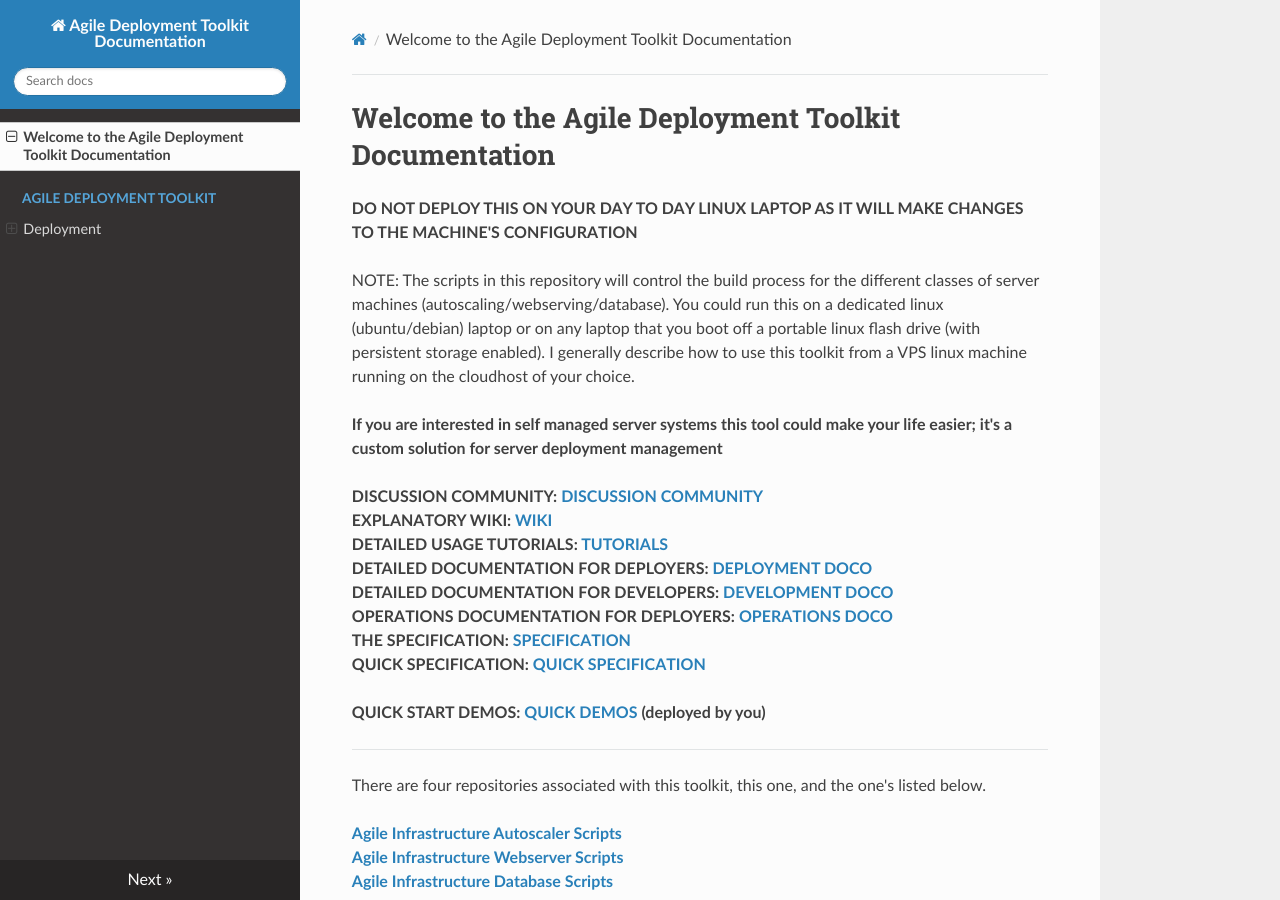
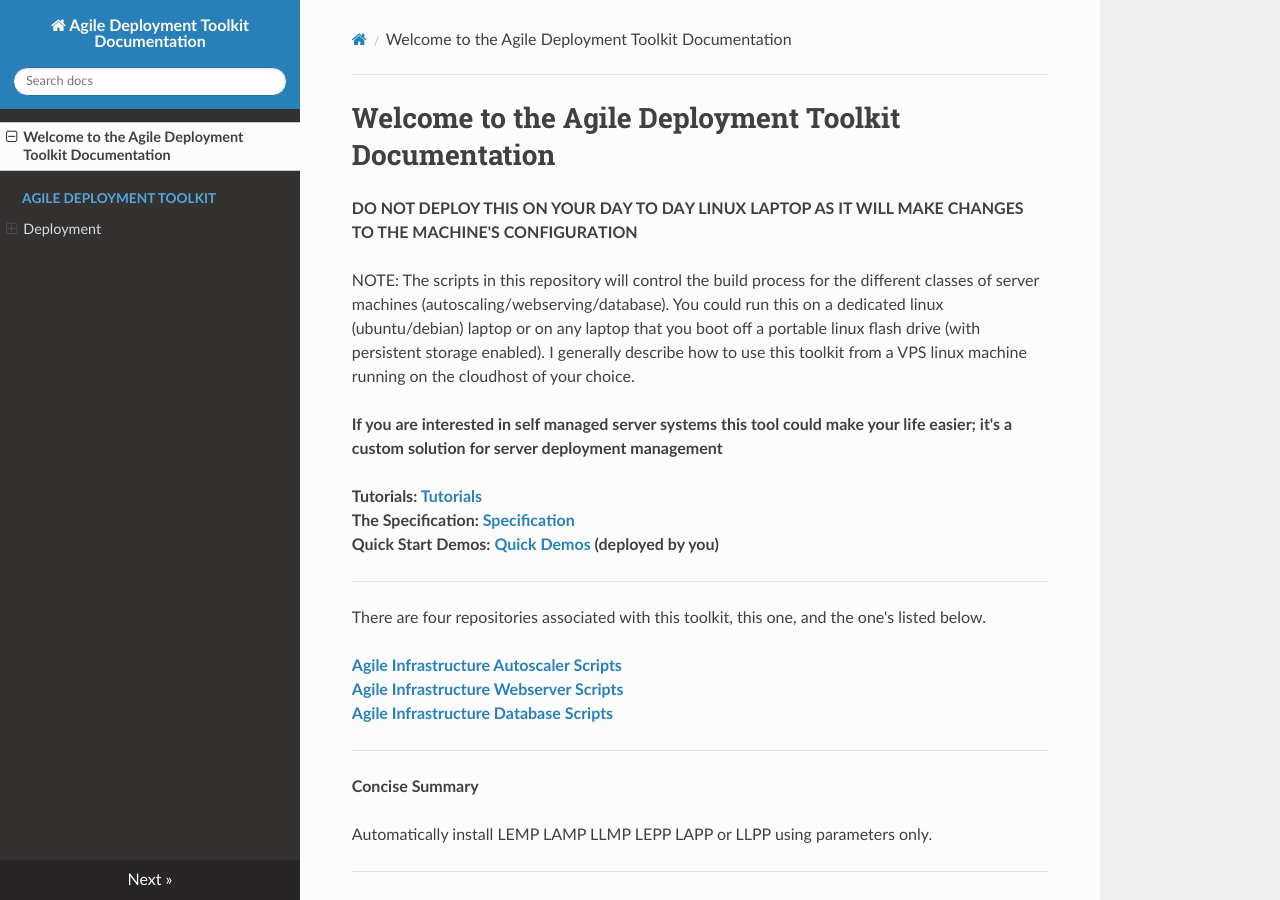
Before and after one commit to wintersys-projects/adt-documentation, an MkDocs documentation site: the page built from docs/index.md, in a window 1280 px wide and 900 px high. Built offline with MkDocs 1.6.1, drawn with Linux system fonts in a browser that asks for light colours; nearby versions of some CDN libraries.

Commit message:
Update index.md

```diff
--- a/docs/index.md
+++ b/docs/index.md
@@ -6,21 +6,10 @@ NOTE: The scripts in this repository will control the build process for the diff
 
 **If you are interested in self managed server systems this tool could make your life easier; it's a custom solution for server deployment management**
 
-**DISCUSSION COMMUNITY: [DISCUSSION COMMUNITY](https://form.jotform.com/242746291971364)**
-**EXPLANATORY WIKI: [WIKI](https://github.com/wintersys-projects/adt-build-machine-scripts/wiki)**
-**DETAILED USAGE TUTORIALS: [TUTORIALS](https://github.com/wintersys-projects/adt-build-machine-scripts/wiki/Tutorials)**
-**DETAILED DOCUMENTATION FOR DEPLOYERS: [DEPLOYMENT DOCO](./doco/AgileToolkitDeployment)**
-**DETAILED DOCUMENTATION FOR DEVELOPERS: [DEVELOPMENT DOCO](./doco/AgileToolkitDevelopment)**
-**OPERATIONS DOCUMENTATION FOR DEPLOYERS: [OPERATIONS DOCO](./doco/AgileToolkitOperations)**
-**THE SPECIFICATION: [SPECIFICATION](./templatedconfigurations/specification.md)**
-**QUICK SPECIFICATION: [QUICK SPECIFICATION](https://github.com/wintersys-projects/adt-build-machine-scripts/blob/main/templatedconfigurations/quick_specification.dat)**
 
-
-<!---
-  **REGISTER FOR LIVE DEMO WEBSITE: [WINTERSYS DEMO](https://form.jotform.com/241855049555363)**
--->
-
-**QUICK START DEMOS: [QUICK DEMOS](https://github.com/wintersys-projects/adt-build-machine-scripts/wiki/Quick-Start-Demos)  (deployed by you)**
+**Tutorials: [Tutorials](https://github.com/wintersys-projects/adt-build-machine-scripts/wiki/Tutorials)**
+**The Specification: [Specification](./templatedconfigurations/specification.md)**
+**Quick Start Demos: [Quick Demos](https://github.com/wintersys-projects/adt-build-machine-scripts/wiki/Quick-Start-Demos)  (deployed by you)**
 
 -----------------------------------
 
```
